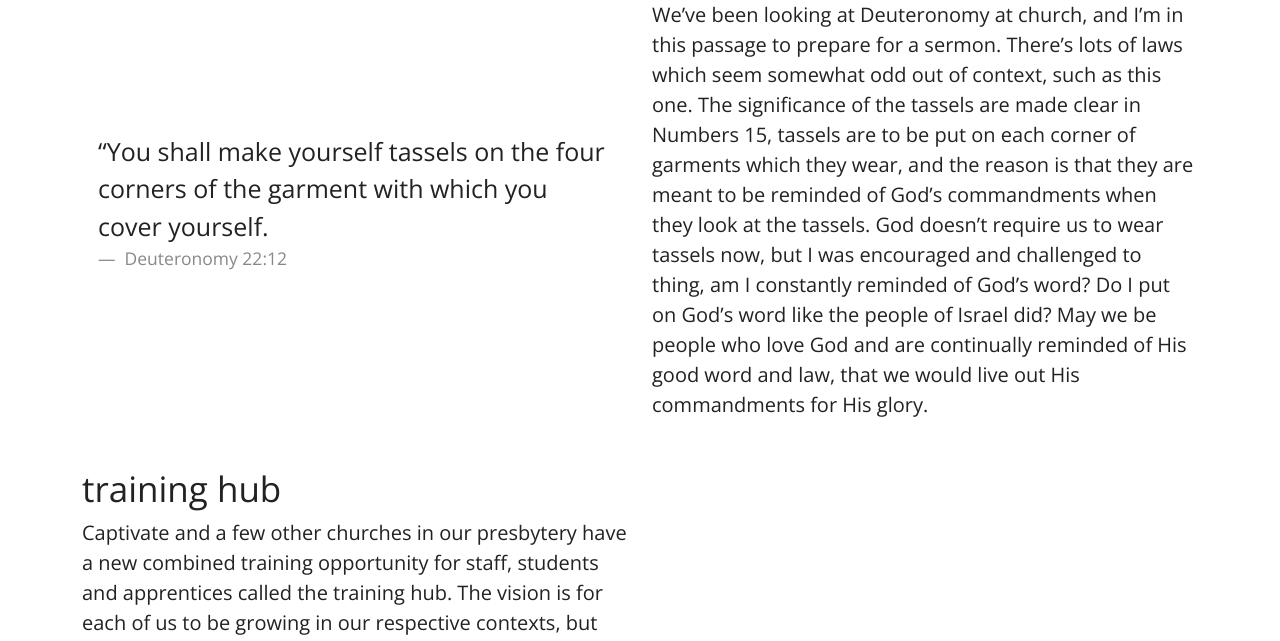
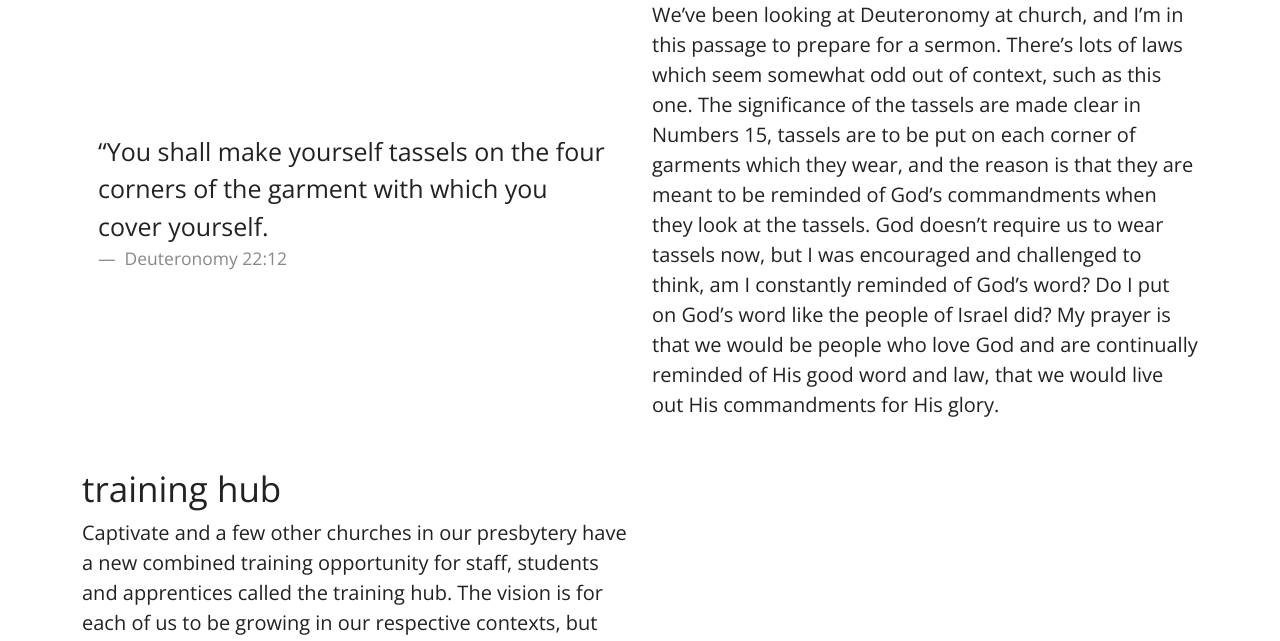
Before and after one commit to JayJune/jayjune.github.io, a Jekyll site: the page built from _posts/2026-04-14-mar.markdown, in a window 1280 px wide and 900 px high, scrolled down 398 px, cut to the strip 259-900 px from the top of the window. Built offline with Jekyll 4.4.1, drawn with Linux system fonts in a browser that asks for light colours.

Commit message:
update mar 26 post typo

```diff
--- a/_posts/2026-04-14-mar.markdown
+++ b/_posts/2026-04-14-mar.markdown
@@ -27,7 +27,7 @@ categories: update
         </div>
     </div>
     <div class="col-lg-6 my-4 d-flex flex-column align-items-center">
-        We’ve been looking at Deuteronomy at church, and I’m in this passage to prepare for a sermon. There’s lots of laws which seem somewhat odd out of context, such as this one. The significance of the tassels are made clear in Numbers 15, tassels are to be put on each corner of garments which they wear, and the reason is that they are meant to be reminded of God’s commandments when they look at the tassels. God doesn’t require us to wear tassels now, but I was encouraged and challenged to thing, am I constantly reminded of God’s word? Do I put on God’s word like the people of Israel did? May we be people who love God and are continually reminded of His good word and law, that we would live out His commandments for His glory.
+        We’ve been looking at Deuteronomy at church, and I’m in this passage to prepare for a sermon. There’s lots of laws which seem somewhat odd out of context, such as this one. The significance of the tassels are made clear in Numbers 15, tassels are to be put on each corner of garments which they wear, and the reason is that they are meant to be reminded of God’s commandments when they look at the tassels. God doesn’t require us to wear tassels now, but I was encouraged and challenged to think, am I constantly reminded of God’s word? Do I put on God’s word like the people of Israel did? My prayer is that we would be people who love God and are continually reminded of His good word and law, that we would live out His commandments for His glory.
     </div>
 </div>
 
```
